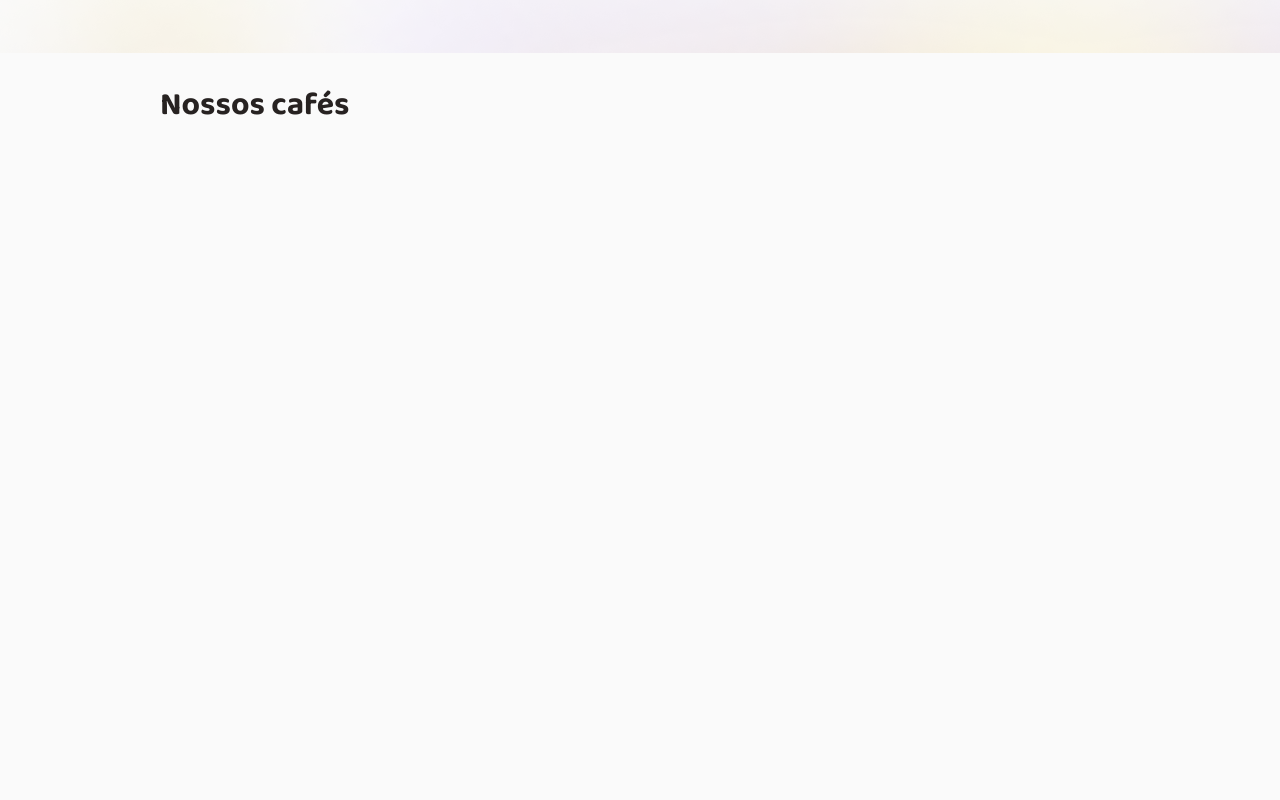
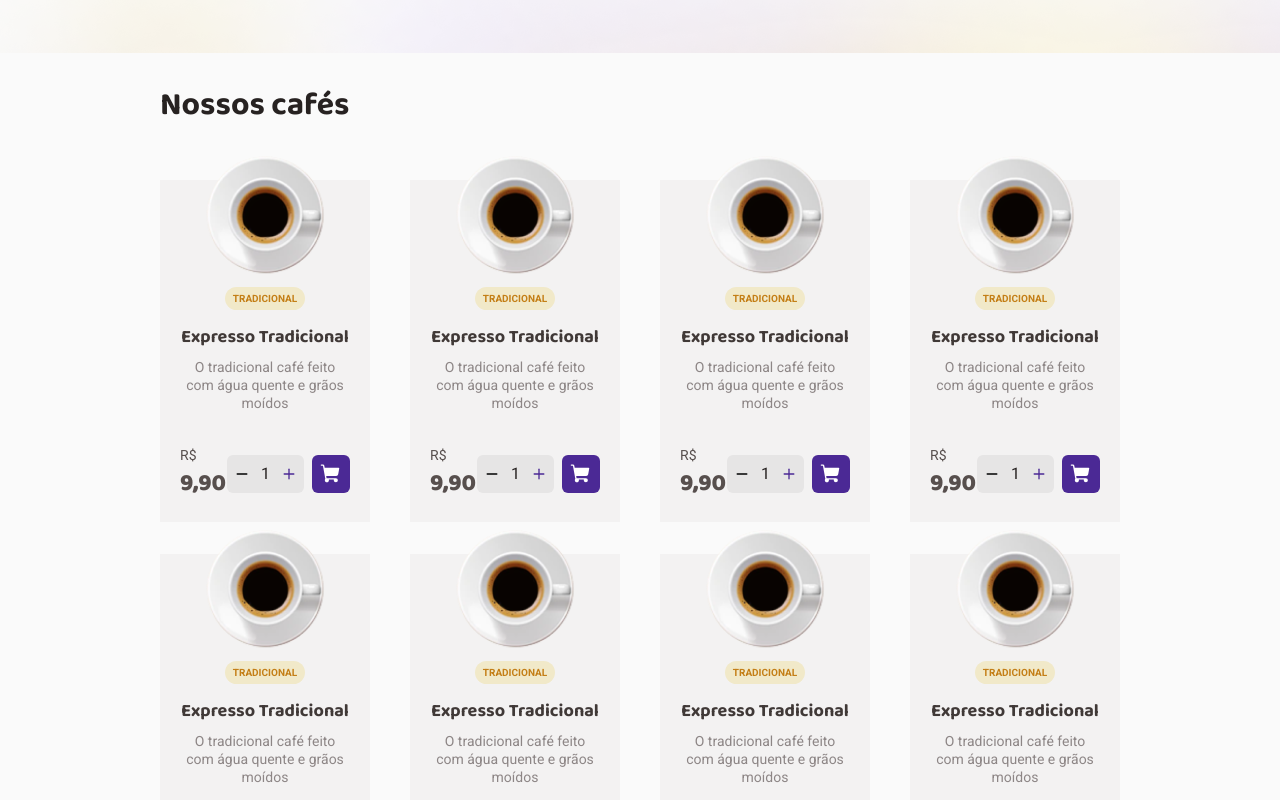
Before and after one commit to eddyzera/coffee--delivery, a React (Vite) app: page / in a window 1280 px wide. Shown: the part 760-1560 px from the top of the page. Before the commit the page ends 1043 px from the top, so only its background shows below. Built offline with nearby package versions, Linux system fonts and the light colour scheme.

Commit message:
feat: created CoffeeCardItem component

```diff
--- /dev/null
+++ b/src/components/Step/Homepage/CoffeeList/CoffeeCardItem/CoffeeCardItem.tsx
@@ -0,0 +1,42 @@
+import React from 'react'
+import { Minus, Plus, ShoppingCart } from 'phosphor-react'
+
+export const CoffeeCardItem: React.FunctionComponent = () => {
+  return (
+    <div className="bg-gray-50 p-[20px] flex flex-col">
+      <div className="flex items-center justify-center mt-[-45px]">
+        <img src="public/assets/img/coffee-mock.png" alt="" />
+      </div>
+      <div className="flex flex-col items-center justify-center">
+        <span className="bg-yellow-50 text-yellow-500 uppercase py-[4px] px-[8px] text-1 font-bold rounded-lg mt-[12px] mb-[16px]">
+          Tradicional
+        </span>
+        <h3 className="text-brown-200 tex-6 font-bold leading-1 mb-[8px]">
+          Expresso Tradicional
+        </h3>
+        <p className="text-brown-50 text-3 text-center leading-1 mb-[33px]">
+          O tradicional café feito com água quente e grãos moídos
+        </p>
+      </div>
+      <div className="flex items-center justify-between">
+        <p className="text-3 text-brown-100">
+          R$ <span className="text-7 font-baloo font-extra">9,90</span>
+        </p>
+        <div className="flex items-center gap-x-[8px]">
+          <div className="flex items-center rounded-md bg-gray-200 gap-[4px]">
+            <button className="px-[8px] py-[12px]">
+              <Minus size={14} weight="bold" />
+            </button>
+            <p className="text-4 text-brown-500 leading-1">1</p>
+            <button className="px-[8px] py-[12px]">
+              <Plus size={14} weight="bold" className="text-purple-500" />
+            </button>
+          </div>
+          <button className="p-[8px] rounded-md bg-purple-500 text-white-50">
+            <ShoppingCart size={22} weight="fill" />
+          </button>
+        </div>
+      </div>
+    </div>
+  )
+}
--- a/src/components/Step/Homepage/CoffeeList/CoffeeList.tsx
+++ b/src/components/Step/Homepage/CoffeeList/CoffeeList.tsx
@@ -1,4 +1,5 @@
 import React from 'react'
+import { CoffeeCardItem } from './CoffeeCardItem/CoffeeCardItem'
 
 export const CoffeeList: React.FunctionComponent = () => {
   return (
@@ -7,7 +8,11 @@ export const CoffeeList: React.FunctionComponent = () => {
       data-testid="coffeList-component"
     >
       <h2 className="text-8 text-brown-500 leading-1">Nossos cafés</h2>
-      <div></div>
+      <div className="grid grid-cols-4 gap-x-[40px] gap-y-[32px] mt-[54px]">
+        {[...Array(15).keys()].map((it) => (
+          <CoffeeCardItem key={it} />
+        ))}
+      </div>
     </section>
   )
 }
```
Also changed, not shown: public/assets/img/coffee-mock.png (added).
